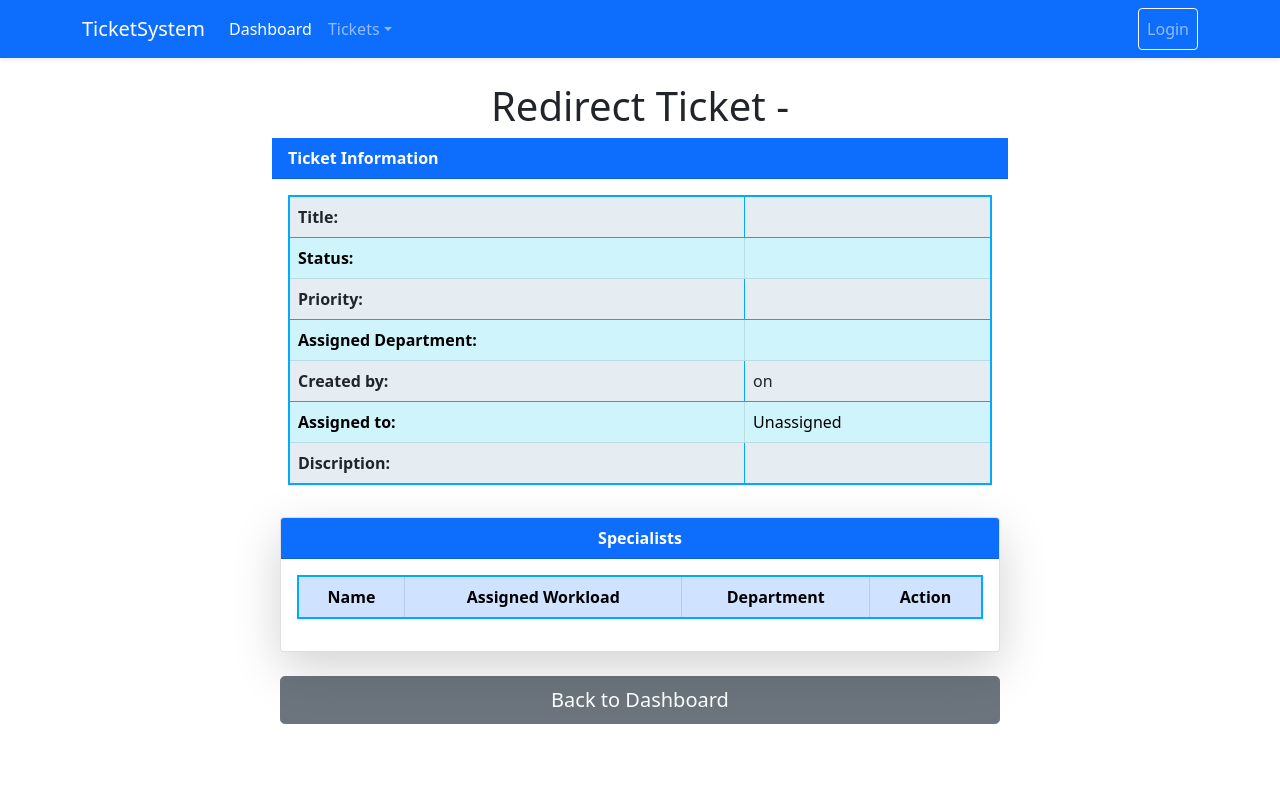
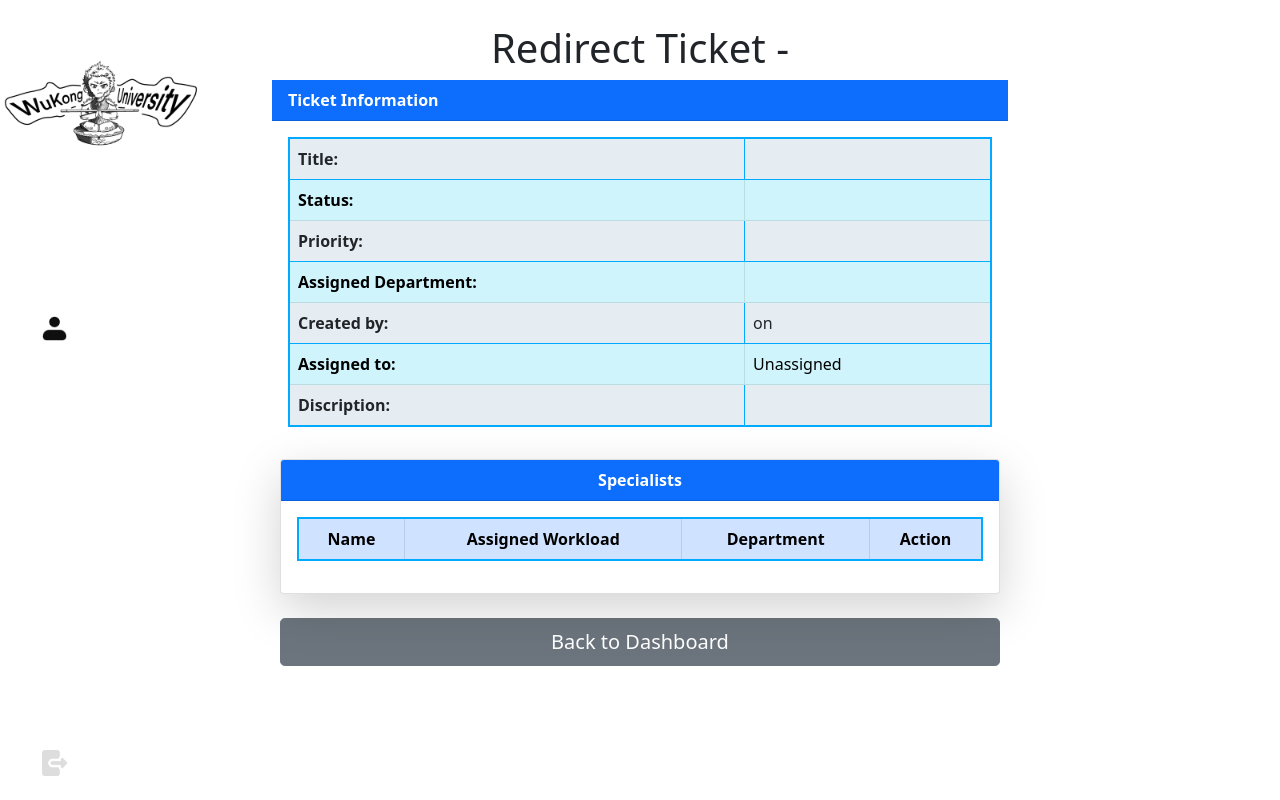
Before and after one commit to Xujiangjing/SEG_WUKONG, a Django app: template tickets/templates/combine_ticket_page.html in a window 1280 px wide. Run offline with Django 4.2, Linux system fonts and the light colour scheme; the template is opened without the code that fills it, so the values that code supplies are empty; some libraries are stand-ins or nearby versions.

Commit message:
update navbar.html

```diff
--- a/tickets/templates/partials/navbar.html
+++ b/tickets/templates/partials/navbar.html
@@ -1,99 +1,38 @@
-<nav class="navbar navbar-expand-lg navbar-dark bg-primary shadow-sm">
-  <div class="container">
+{% load static %}
+<nav class="sidebar d-flex flex-column text-start" style="height: 100vh;">
+  <!-- 头部 Logo/标题 -->
+  <div class="sidebar-header">
     <a class="navbar-brand" href="{% url 'home' %}">
-      <i class="bi bi-ticket-detailed"></i> TicketSystem
+      <!-- 放大 Logo -->
+      <img src="{% static 'images/logo.png' %}" alt="Logo" class="sidebar-logo">
     </a>
+  </div>
 
-    <button class="navbar-toggler" type="button" data-bs-toggle="collapse" data-bs-target="#mainNav"
-      aria-controls="mainNav" aria-expanded="false">
-      <span class="navbar-toggler-icon"></span>
-    </button>
-
-    <div class="collapse navbar-collapse" id="mainNav">
-      <ul class="navbar-nav me-auto">
-
-
-        <li class="nav-item">
-          <a class="nav-link active" href="{% url 'dashboard' %}">
-            <i class="bi bi-speedometer2 d-none d-md-inline"></i>
+  <!-- 导航菜单 -->
+  <ul class="navbar-nav flex-column flex-grow-1" id="sidebarMenu">
+    <!-- Dashboard -->
+    <li class="nav-item mb-3">
+      <a class="nav-link text-white" href="{% url 'dashboard' %}">
+        <!-- 放大图标 -->
+        <img src="{% static 'images/dashboard_icon.png' %}" alt="Dashboard Icon" class="nav-icon">
         Dashboard
       </a>
     </li>
 
-
-        <li class="nav-item dropdown">
-          <a class="nav-link dropdown-toggle" href="#" role="button" data-bs-toggle="dropdown">
-            <i class="bi bi-folder2-open d-none d-md-inline"></i>
-            Tickets
-          </a>
-          <ul class="dropdown-menu">
-
-
-            {% if user.is_authenticated and not user.is_student %}
-              <li>
-                <a class="dropdown-item" href="{% url 'ticket_list' %}">
-                  <i class="bi bi-list-ul"></i> List View
+    <!-- Profile -->
+    <li class="nav-item mb-3">
+      <a class="nav-link text-white" href="{% url 'profile' %}">
+        <img src="{% static 'images/profile_icon.png' %}" alt="Profile Icon" class="nav-icon">
+        Profile
       </a>
     </li>
-            {% endif %}
 
-
-            {% if user.is_authenticated and user.is_student %}
-              <li>
-                <a class="dropdown-item" href="{% url 'create_ticket' %}">
-                  <i class="bi bi-plus-square"></i> New Ticket
-                </a>
-              </li>
-            {% endif %}
-
-
-            {% if not user.is_authenticated %}
-              <li>
-                <span class="dropdown-item disabled" style="opacity: 0.7;">
-                  Please log in to access tickets
-                </span>
-              </li>
-            {% endif %}
-          </ul>
-        </li>
-      </ul>
-
-      <ul class="navbar-nav ms-auto">
-        {% if user.is_authenticated %}
-          <li class="nav-item dropdown">
-            <a class="nav-link dropdown-toggle d-flex align-items-center"
-               href="#" role="button" data-bs-toggle="dropdown">
-              <i class="bi bi-person-circle fs-5"></i>
-              <span class="d-none d-lg-inline ms-2">{{ user.username }}</span>
-            </a>
-            <ul class="dropdown-menu dropdown-menu-end dropdown-menu-lg-start">
-              <li>
-                <a class="dropdown-item" href="{% url 'profile' %}">
-                  <i class="bi bi-person-gear"></i> Profile Settings
-                </a>
-              </li>
-              <li>
-                <a class="dropdown-item" href="{% url 'password' %}">
-                  <i class="bi bi-key"></i> Change Password
-                </a>
-              </li>
-              <li><hr class="dropdown-divider"></li>
-              <li>
-                <a class="dropdown-item text-danger" href="{% url 'log_out' %}">
-                  <i class="bi bi-box-arrow-right"></i> Logout
+    <!-- Logout 放在最底部 -->
+    <li class="nav-item mt-auto mb-3">
+      <a class="nav-link text-white" href="{% url 'log_out' %}">
+        <img src="{% static 'images/logout_icon.png' %}" alt="Logout Icon" class="nav-icon">
+        Logout
       </a>
     </li>
   </ul>
-          </li>
-        {% else %}
-        <li class="nav-item">
-          <a class="nav-link btn btn-outline-light" href="{% url 'log_in' %}">
-            <i class="bi bi-box-arrow-in-right"></i>
-            <span class="d-none d-sm-inline">Login</span>
-          </a>
-        </li>
-        {% endif %}
-      </ul>
-    </div>
-  </div>
 </nav>
```
Lines whose indentation alone changed are shown as unchanged.
